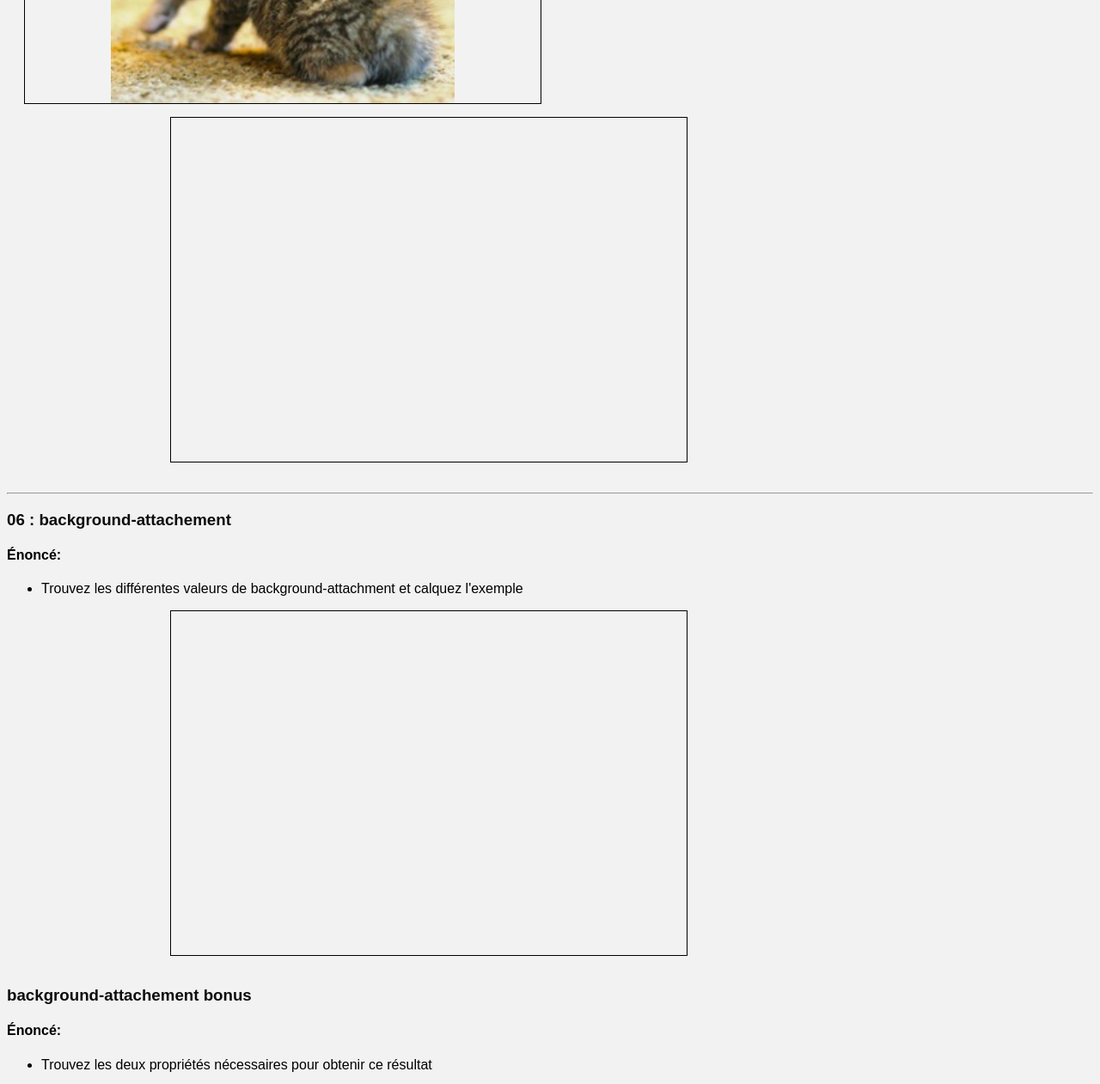
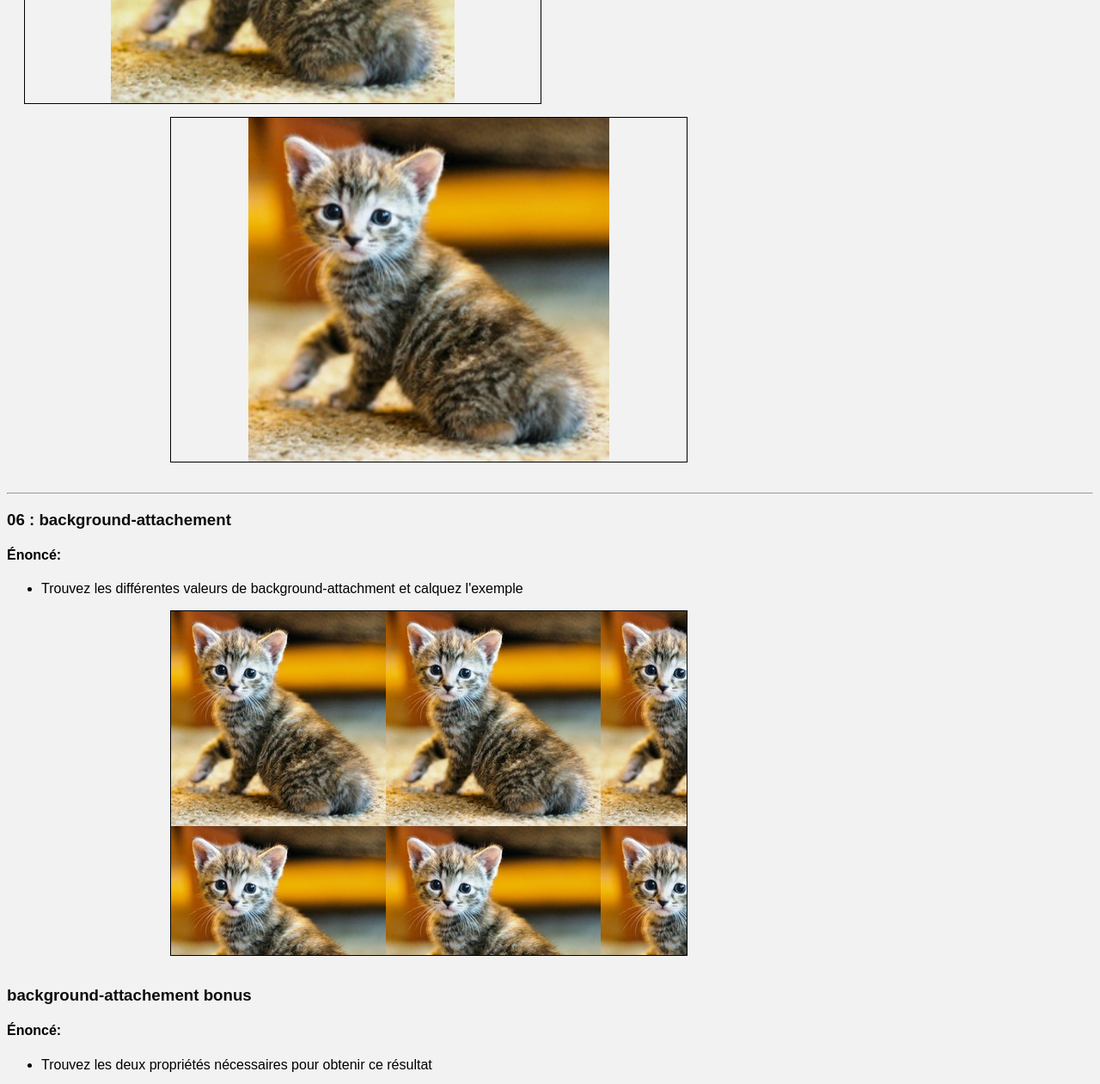
Before and after one commit to sofiane626/28nov, a plain HTML site: page les_backgrounds_exo/index.html in a window 1280 px wide. Shown: the part 8920-10181 px from the top of the page at 86% size. Drawn offline with Linux system fonts and the light colour scheme.

Commit message:
exercice bonus fini

```diff
--- a/les_backgrounds_exo/css/style.css
+++ b/les_backgrounds_exo/css/style.css
@@ -137,13 +137,25 @@ h3 {
     background-size: 100%;
 }
 
-.img-11 {}
+.img-11 {
+    background-image: url(../images/bg_image_petite.jpg);
+    background-size: 70% 100%;
+    background-repeat: no-repeat;
+    background-position: center;
+}
 
 /* fin exo 05 background-size*/
 
 /* début exo 06 background-attachement*/
-.img-12 {}
+.img-12 {
+    background-image: url(../images/bg_image_petite.jpg);
+    background-attachment: fixed;
+}
 
-.img-13 {}
+.img-13 {
+    background-image: url(../images/bg_image_petite.jpg);
+    background-attachment: fixed;
+    background-size: 50%;
+}
 
 /* fin exo 06 background-attachement*/
```
